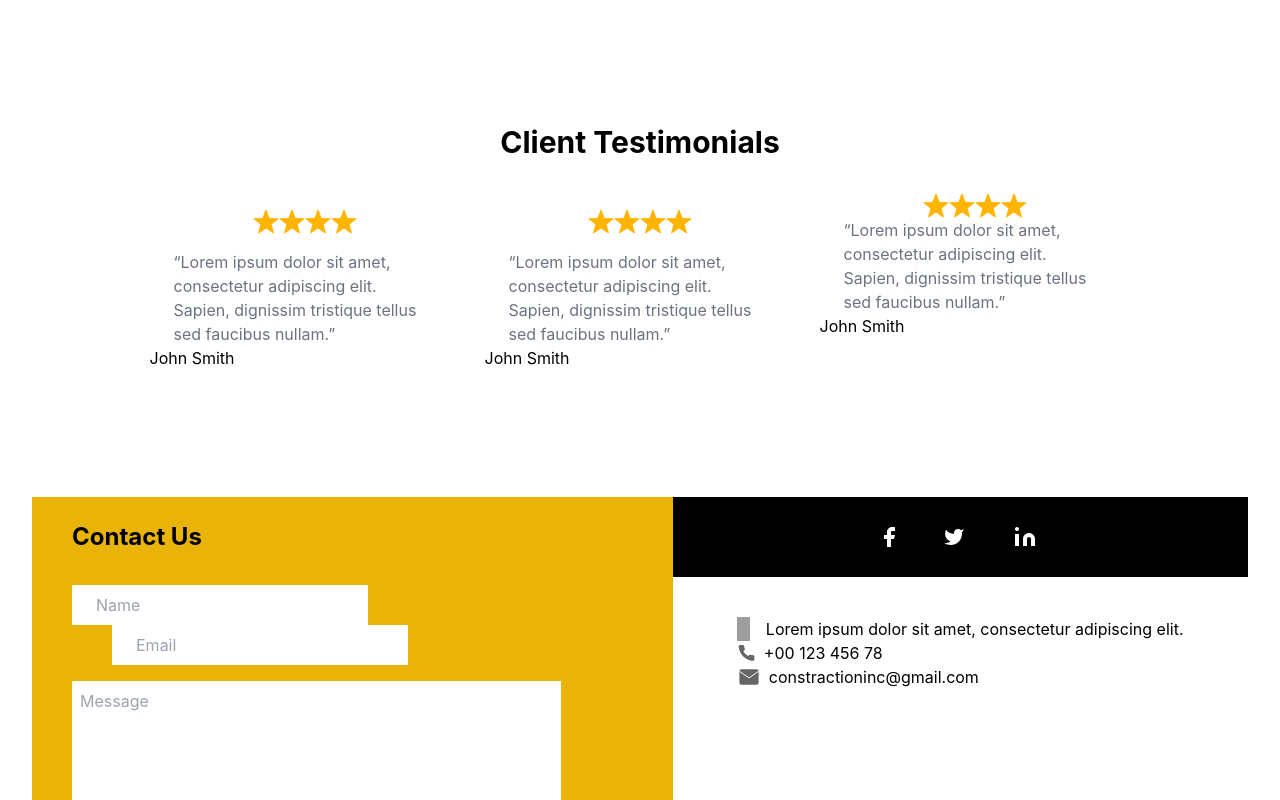
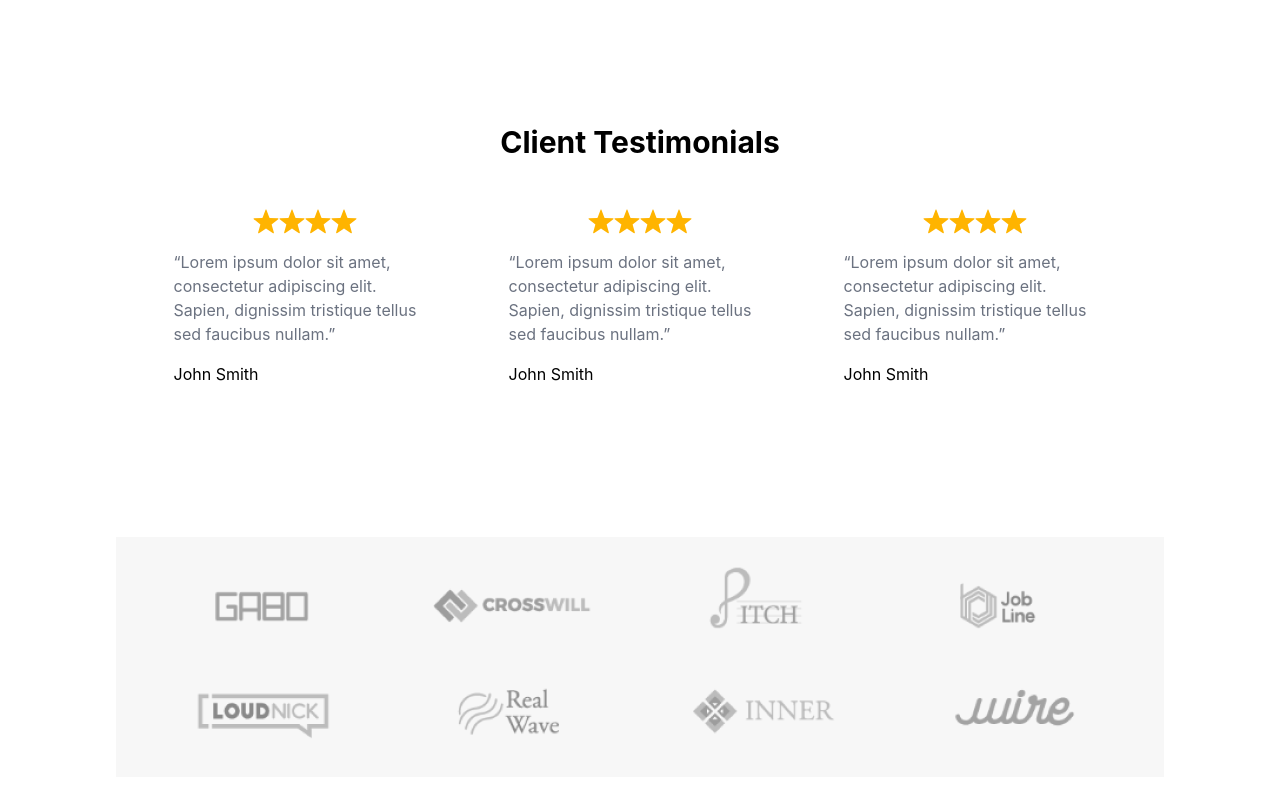
Before and after one commit to Amir9eng/construction, a Next.js app: page / in a window 1280 px wide. Shown: the part 3120-3920 px from the top of the page. Built offline with nearby package versions, Linux system fonts and the light colour scheme; grey boxes are pictures that could not be loaded.

Commit message:
main page

```diff
--- a/pages/index.js
+++ b/pages/index.js
@@ -307,7 +307,7 @@ export default function Home () {
                   “Lorem ipsum dolor sit amet, consectetur adipiscing elit.
                   Sapien, dignissim tristique tellus sed faucibus nullam.”
                 </p>
-                <p>John Smith</p>
+                <p className='ml-6 mt-4'>John Smith</p>
               </aside>
               <aside className='w-[311px] h-[305px]'>
                 <div className='flex items-center justify-center my-4'>
@@ -340,10 +340,10 @@ export default function Home () {
                   “Lorem ipsum dolor sit amet, consectetur adipiscing elit.
                   Sapien, dignissim tristique tellus sed faucibus nullam.”
                 </p>
-                <p>John Smith</p>
+                <p className='ml-6 mt-4'>John Smith</p>
               </aside>
               <aside className='w-[311px] h-[305px]'>
-                <div className='flex items-center justify-center my-4x'>
+                <div className='flex items-center justify-center my-4'>
                   <Image
                     alt='start'
                     width={26}
@@ -373,14 +373,21 @@ export default function Home () {
                   “Lorem ipsum dolor sit amet, consectetur adipiscing elit.
                   Sapien, dignissim tristique tellus sed faucibus nullam.”
                 </p>
-                <p>John Smith</p>
+                <p className='ml-6 mt-4'>John Smith</p>
               </aside>
             </div>
           </div>
-          <div></div>
+          <div className='flex items-center justify-center my-10'>
+            <Image
+              alt='Clients'
+              width={1048}
+              height={240}
+              src='/media/Clients.png'
+            />
+          </div>
         </section>
       </main>
-      <footer className='flex bg-white'>
+      <footer className='flex bg-white my-4'>
         <div className='pl-10 pr-28 w-[55%] bg-yellow-500 '>
           <p className='text-2xl font-bold mt-6 mb-8'>Contact Us</p>
           <input
@@ -464,7 +471,7 @@ export default function Home () {
                 alt='mail'
                 src='/vectors/mail.svg'
               />
-              <p>constractioninc@gmail.com</p>
+              <p>constructioninc@gmail.com</p>
             </div>
           </div>
         </div>
```
Also changed, not shown: public/media/Clients.png (added).
